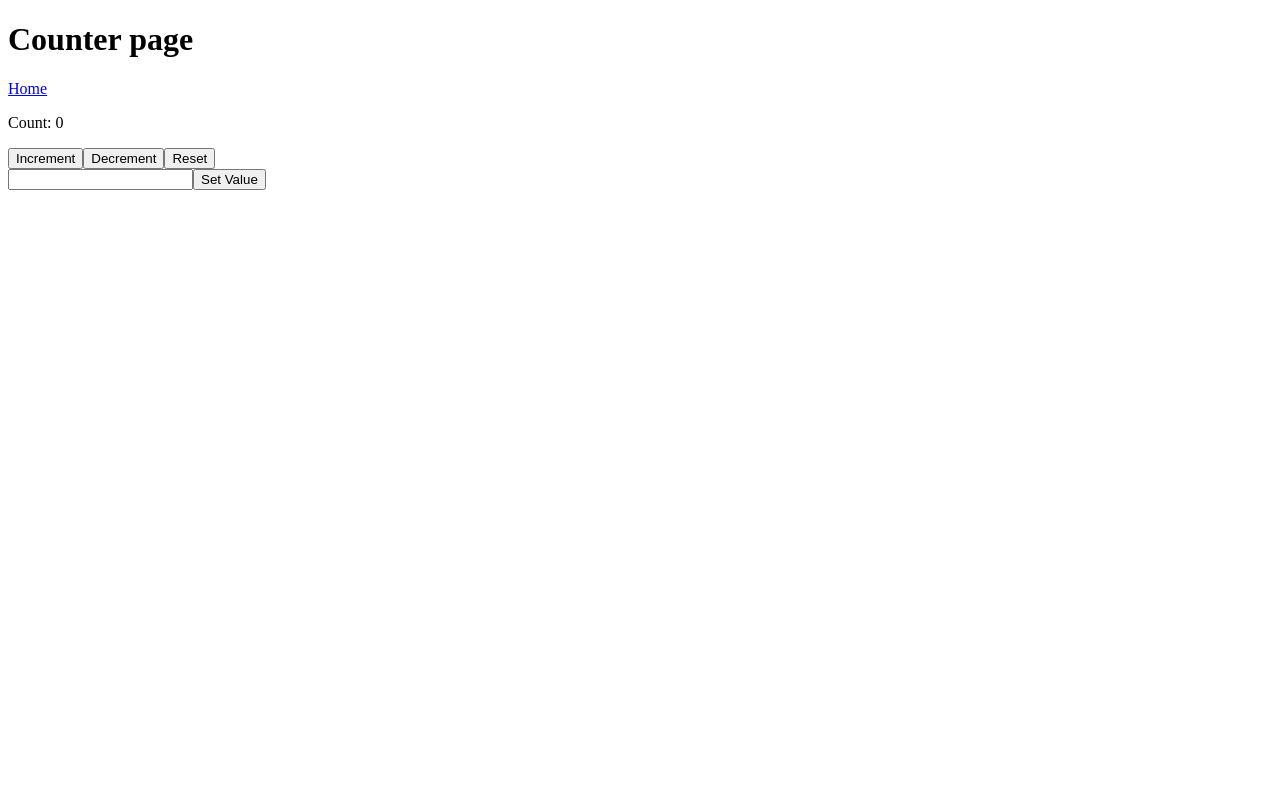
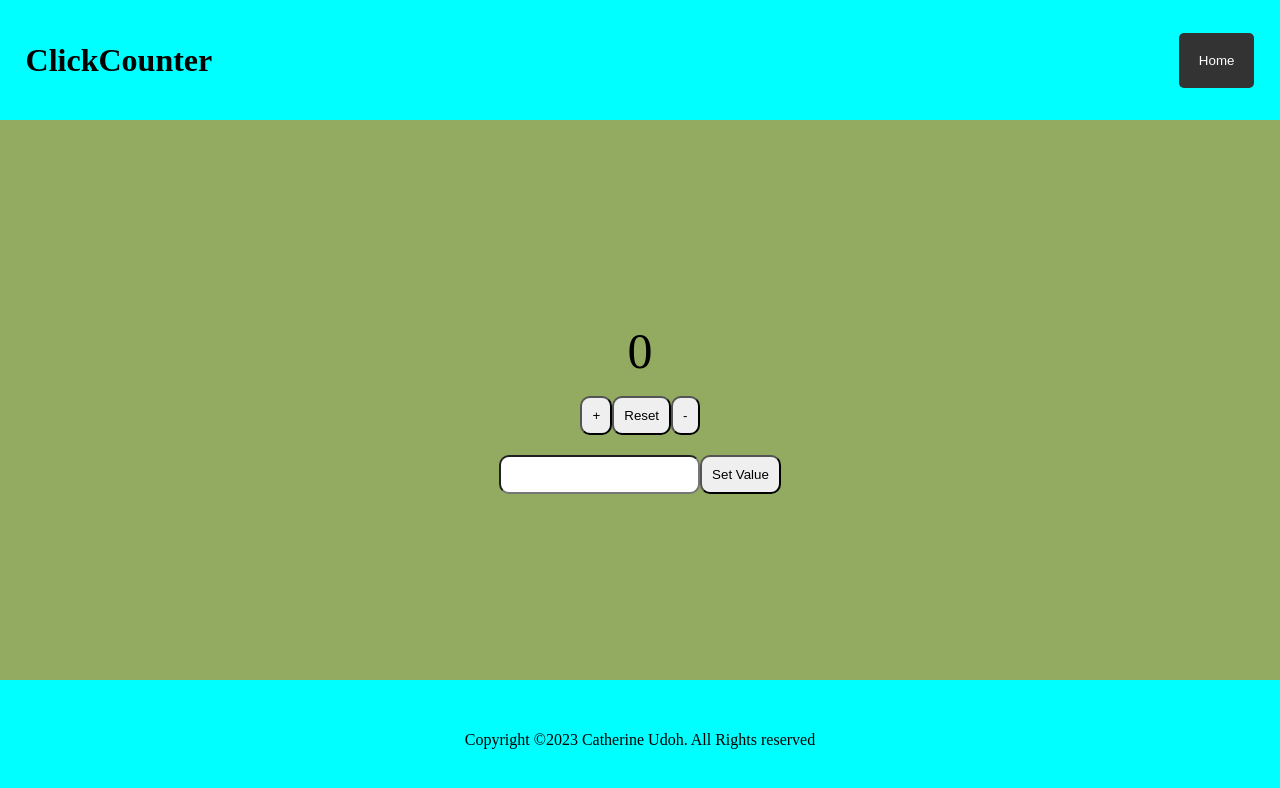
Before and after one commit to KathieU/vue-counter, a Vue app: page /counter in a window 1280 px wide. Shown: the top 788 px of the page. Built offline with nearby package versions, Linux system fonts and the light colour scheme.

Commit message:
styled the pages

```diff
--- /dev/null
+++ b/src/assets/styles.css
@@ -0,0 +1,33 @@
+* {
+  margin: 0;
+  padding: 0;
+}
+
+.page-content {
+  background-color: rgb(146, 171, 97);
+  height: 70vh;
+  display: flex;
+  align-items: center;
+  justify-content: center;
+  flex-direction: column;
+  line-height: 1.8;
+}
+
+p {
+  font-size: 20px;
+}
+
+h2 {
+  font-size: 50px;
+}
+
+button {
+  padding: 10px;
+  border-radius: 10px;
+}
+
+.link-button {
+  text-decoration: none;
+  color: black;
+  font-size: 20px;
+}
--- /dev/null
+++ b/src/components/ButtonItem.vue
@@ -0,0 +1,37 @@
+<template>
+    <button :class="buttonClass" @click="$emit('click')">
+        {{ buttonText }}
+    </button>
+</template>
+
+<script>
+export default {
+    name: 'ButtonItem',
+    props: {
+        buttonClass: {
+            type: String,
+            default: ''
+        },
+        buttonText: {
+            type: String,
+            default: ''
+        }
+    }
+}
+</script>
+
+<style scoped>
+
+button {
+  padding: 10px;
+  border: none;
+  border-radius: 5px;
+  color: #fff;
+  background-color: #333;
+  cursor: pointer;
+}
+
+button:hover {
+  background-color: #555;
+}
+</style>
--- /dev/null
+++ b/src/components/FooterBlock.vue
@@ -0,0 +1,29 @@
+<template>
+    <footer>
+        Copyright &copy;{{ currentYear }} Catherine Udoh. All Rights reserved
+    </footer>
+</template>
+
+<script>
+export default {
+    name: 'FooterBlock',
+    data() {
+    return {
+      currentYear: new Date().getFullYear(),
+    };
+  },
+}
+</script>
+
+<style scoped>
+    footer {
+        display: flex;
+        position:fixed;
+        bottom:0;
+        background-color: aqua;
+        width: 100%;
+        justify-content: center;
+        align-items: center;
+        height: 15vh;
+    }
+</style>
--- /dev/null
+++ b/src/components/NavBlock.vue
@@ -0,0 +1,60 @@
+<template>
+    <header>
+        <h1>ClickCounter</h1>
+        <button @click="handleClick">
+            {{ buttonText }}
+        </button>
+    </header>
+</template>
+
+<script>
+
+export default {
+        name: 'NavBlock',
+        props: {
+            buttonText: {
+                type: String,
+                default: ''
+            },
+            routeName: {
+                type: String,
+                default: 'Home'
+            }
+        },
+
+    methods: {
+        handleClick() {
+            this.$router.push({ name: this.routeName })
+        }
+    }
+
+}
+</script>
+
+<style scoped>
+    header {
+        background-color: aqua;
+        display: flex;
+        align-items: center;
+        justify-content: space-between;
+        padding-left: 2%;
+        padding-right: 2%;
+        height: 15vh;
+
+    }
+
+
+    button {
+        padding: 20px;
+        border: none;
+        border-radius: 5px;
+        color: #fff;
+        background-color: #333;
+        cursor: pointer;
+
+    }
+
+    button:hover {
+        background-color: #555;
+    }
+</style>
--- a/src/main.js
+++ b/src/main.js
@@ -1,5 +1,6 @@
 import { createApp } from "vue";
 import App from "./App.vue";
+import "./assets/styles.css";
 import router from "./router";
 import store from "./store";
 
--- a/src/pages/CounterPage.vue
+++ b/src/pages/CounterPage.vue
@@ -1,20 +1,27 @@
 <template>
     <div>
-        <h1>Counter page</h1>
-        <router-link to="/">Home</router-link>
-        <p>Count: {{ count }}</p>
-        <button @click="increment">Increment</button>
-        <button @click="decrement">Decrement</button>
-        <button @click="reset">Reset</button>
-        <div>
-            <input type = "number" v-model="value" />
-            <button @click="setValue">Set Value</button>
+        <nav-block :buttonText="'Home'" :routeName="'Home'"/>
+        <div class="page-content">
+            <p> {{ count }}</p>
+            <div class="counter">
+                <button @click="increment">+</button>
+                <button @click="reset">Reset</button>
+                <button @click="decrement">-</button>
+            </div>
+
+            <div class="set-value">
+                <input type = "number" v-model="value" />
+                <button @click="setValue">Set Value</button>
+            </div>
         </div>
+        <footer-block />
     </div>
 </template>
 
 <script>
     import useCounter from "@/composable/useCounter";
+    import NavBlock from '@/components/NavBlock.vue';
+    import FooterBlock from "@/components/FooterBlock.vue";
 
     export default {
         setup() {
@@ -29,10 +36,31 @@
                 setValue,
             };
         },
+        components:{
+            NavBlock,
+            FooterBlock
+        },
     };
 
 </script>
 
 <style scoped>
+    .counter {
+        display: flex;
+    }
 
+    p {
+        font-size: 50px;
+    }
+
+    .set-value {
+        padding-top: 20px;
+    }
+
+    .set-value input {
+        /* height: 40px; */
+
+        border-radius: 10px;
+        padding: 10px;
+    }
 </style> -->
--- a/src/pages/ErrorPage.vue
+++ b/src/pages/ErrorPage.vue
@@ -1,7 +1,9 @@
 <template>
-    <div>
-        <h1>Error page</h1>
-        <router-link to="/">Go back home</router-link>
+    <div class="error-page">
+        <h1>Oops!</h1>
+        <h2>404 - PAGE NOT FOUND</h2>
+        <p>The page you are looking for might have been removed,<br />had its name changed or temporarily unavailable.</p>
+        <button><router-link to="/" class="link-button">GO TO HOMEPAGE</router-link></button>
     </div>
 </template>
 
@@ -10,5 +12,11 @@
 </script>
 
 <style scoped>
-
+    .error-page {
+        display: flex;
+        flex-direction: column;
+        align-items: center;
+        justify-content: center;
+        height: 100vh;
+    }
 </style>
--- a/src/pages/HomePage.vue
+++ b/src/pages/HomePage.vue
@@ -1,14 +1,34 @@
 <template>
     <div>
-        <h1>Home page</h1>
-        <router-link to="/counter">Counter</router-link>
+        <nav-block :buttonText="'Counter'" :routeName="'Counter'"/>
+        <div class="page-content">
+            <h2>Welcome to the ClickCounter App</h2>
+            <p>Click to increase, decrease and set values of your choice</p>
+            <p>Click the button below to begin</p>
+            <button><router-link to="/counter" class="link-button">Counter</router-link></button>
+        </div>
+        <footer-block />
     </div>
 </template>
 
 <script>
-    export default {};
+
+import NavBlock from '@/components/NavBlock.vue';
+import FooterBlock from '@/components/FooterBlock.vue';
+
+    export default {
+        components:{
+            NavBlock,
+            FooterBlock
+        },
+    };
 </script>
 
 <style scoped>
 
+
+
+
+
+
 </style>
```
